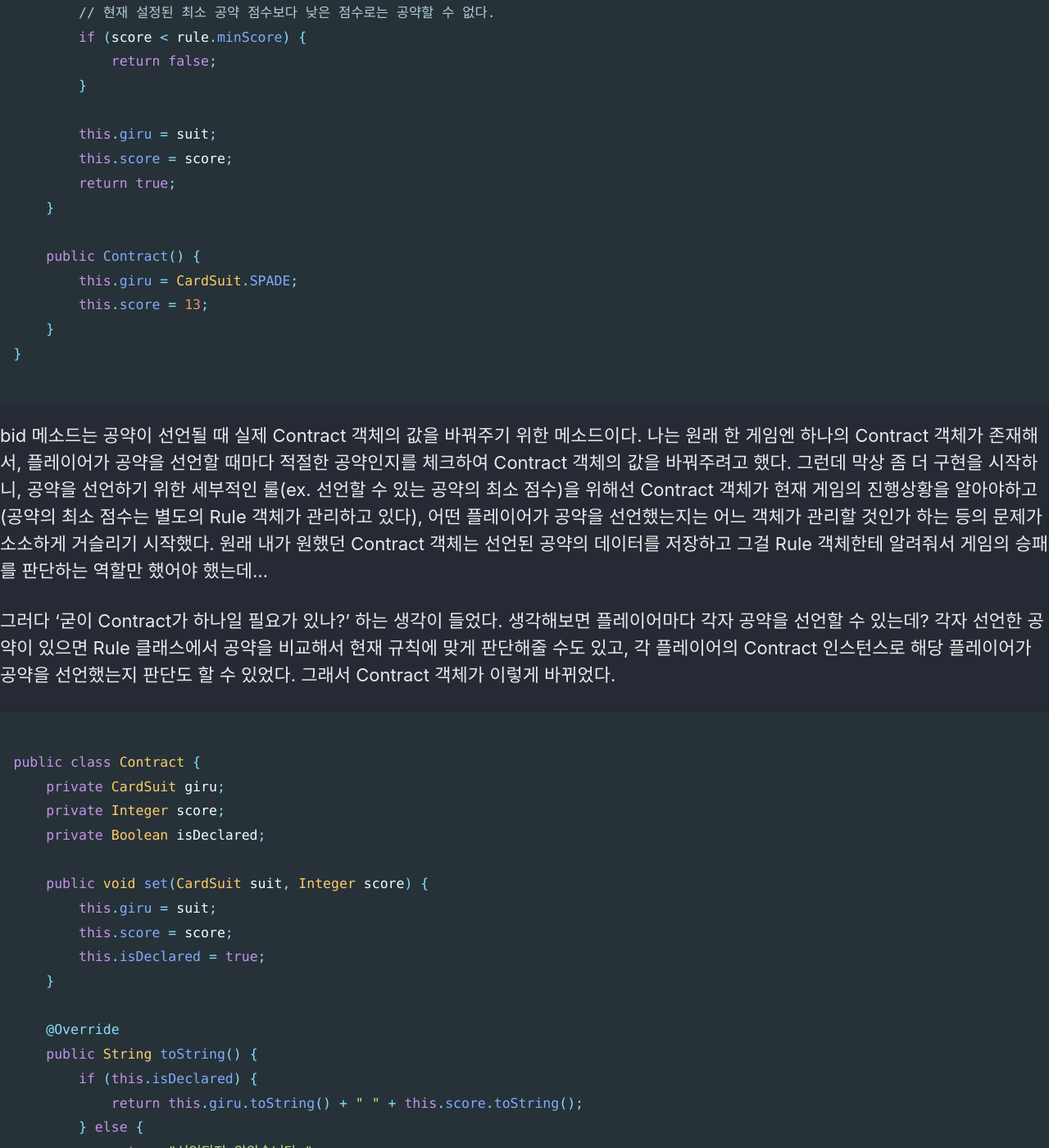
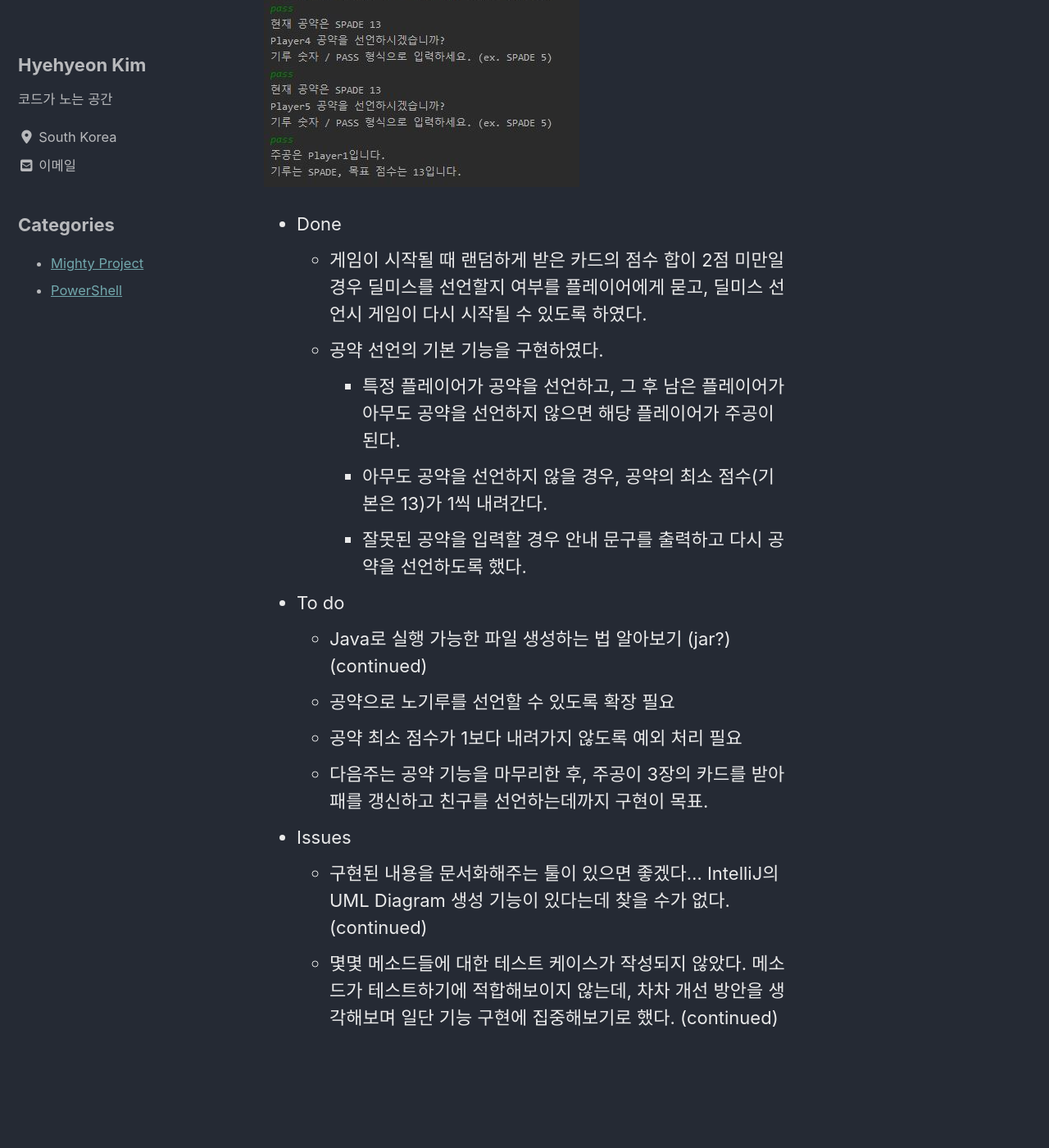
Before and after one commit to kippem9088/kippem9088.github.io, a Jekyll site: the page built from _posts/2020-01-20-Mighty Project 2nd Week.md, in a window 1280 px wide and 1400 px high, scrolled down 860 px. Shown: the whole window at 82% size. Built offline with Jekyll 4.4.1, drawn with Linux system fonts in a browser that asks for light colours; cached includes are drawn as plain includes; nearby versions of some CDN libraries; some web fonts are replaced; our own code applies the rules of GitHub Pages for plain Markdown files; some of the changed text lies outside the part shown.

Commit message:
마이티 프로젝트 2주차 게시물 발행

```diff
--- a/Writing/2020-01-20-Mighty Project 2nd Week.md
+++ b/_posts/2020-01-20-Mighty Project 2nd Week.md
@@ -9,6 +9,26 @@ tags:
     - Document
 last_modified_at:
 ---
+
+## 2주차 진행상황
+![공약 선언하기](/Images/Contract.JPG)
+- Done
+    - 게임이 시작될 때 랜덤하게 받은 카드의 점수 합이 2점 미만일 경우 딜미스를 선언할지 여부를 플레이어에게 묻고, 딜미스 선언시 게임이 다시 시작될 수 있도록 하였다.
+    - 공약 선언의 기본 기능을 구현하였다.
+        - 특정 플레이어가 공약을 선언하고, 그 후 남은 플레이어가 아무도 공약을 선언하지 않으면 해당 플레이어가 주공이 된다.
+        - 아무도 공약을 선언하지 않을 경우, 공약의 최소 점수(기본은 13)가 1씩 내려간다.
+        - 잘못된 공약을 입력할 경우 안내 문구를 출력하고 다시 공약을 선언하도록 했다.
+- To do
+    - Java로 실행 가능한 파일 생성하는 법 알아보기 (jar?) (continued)
+    - 공약으로 노기루를 선언할 수 있도록 확장 필요
+    - 공약 최소 점수가 1보다 내려가지 않도록 예외 처리 필요
+    - 다음주는 공약 기능을 마무리한 후, 주공이 3장의 카드를 받아 패를 갱신하고 친구를 선언하는데까지 구현이 목표.
+- Issues
+    - 구현된 내용을 문서화해주는 툴이 있으면 좋겠다... IntelliJ의 UML Diagram 생성 기능이 있다는데 찾을 수가 없다. (continued)
+    - 몇몇 메소드들에 대한 테스트 케이스가 작성되지 않았다. 메소드가 테스트하기에 적합해보이지 않는데, 차차 개선 방안을 생각해보며 일단 기능 구현에 집중해보기로 했다. (continued)
+
+
+<br><br>
 
 ## 구현 중에 무슨 일이 있었나?
 
```
Also changed, not shown: Images/Contract.JPG (added).
